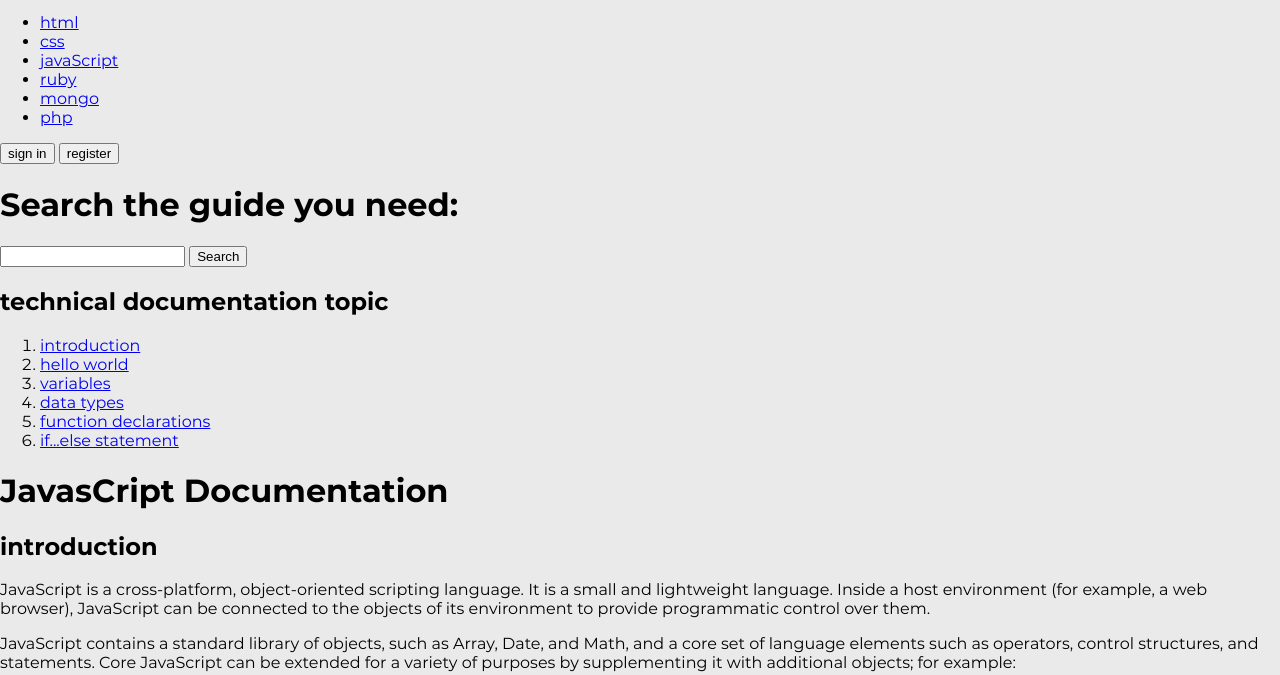
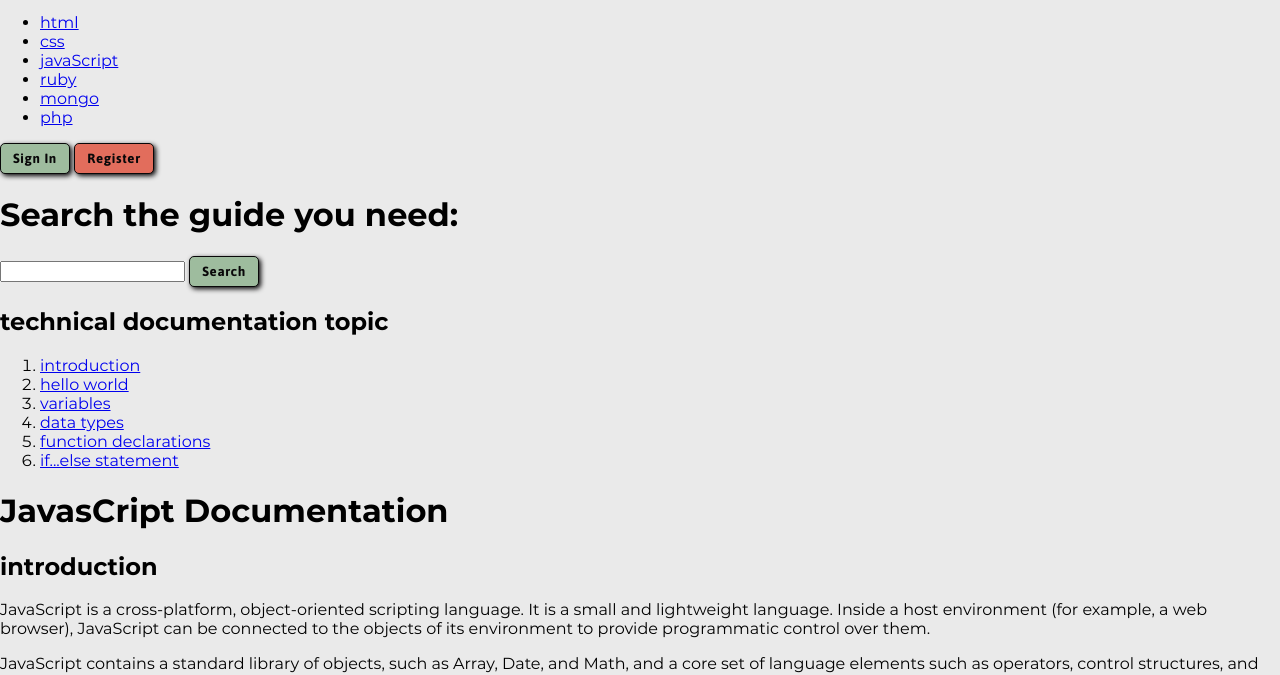
Before and after one commit to rzarroca/technical_doc_page, a plain HTML site: page index.html in a window 1280 px wide. Shown: the part 73-748 px from the top of the page. Drawn offline with Linux system fonts and the light colour scheme.

Commit message:
General Design of Buttons Finished

```diff
--- a/index.html
+++ b/index.html
@@ -28,8 +28,8 @@
                     </ul>
                 </nav>
 
-                <button>sign in</button>
-                <button>register</button>
+                <button class="button">sign in</button>
+                <button class="button button--second">register</button>
             </div>
 
             <form action="#">
@@ -37,7 +37,7 @@
                     <h1>Search the guide you need:</h1>
                     <input type="search" name="queryonpage" id="search" />
                 </label>
-                <input type="submit" value="Search" />
+                <input type="submit" value="Search" class="button" />
             </form>
         </header>
 
--- /dev/null
+++ b/styles/buttons.css
@@ -0,0 +1,22 @@
+.button {
+    font-family: var(--secondary-font);
+    text-transform: capitalize;
+    font-weight: bold;
+    color: var(--black);
+    background-color: var(--green);
+    letter-spacing: 0.05em;
+
+    padding: 7px 12px;
+    border-radius: 5px;
+    border: 1px solid var(--black);
+    box-shadow: 2px 2px 5px var(--black);
+}
+
+.button:hover {
+    cursor: pointer;
+    transform: scale(1.05);
+}
+
+.button--second {
+    background-color: var(--orage);
+}
--- a/styles/style.css
+++ b/styles/style.css
@@ -1,5 +1,6 @@
 @import '/styles/variables.css';
 @import '/styles/fonts.css';
+@import './buttons.css';
 
 body {
     font-family: var(--main-font);
```
